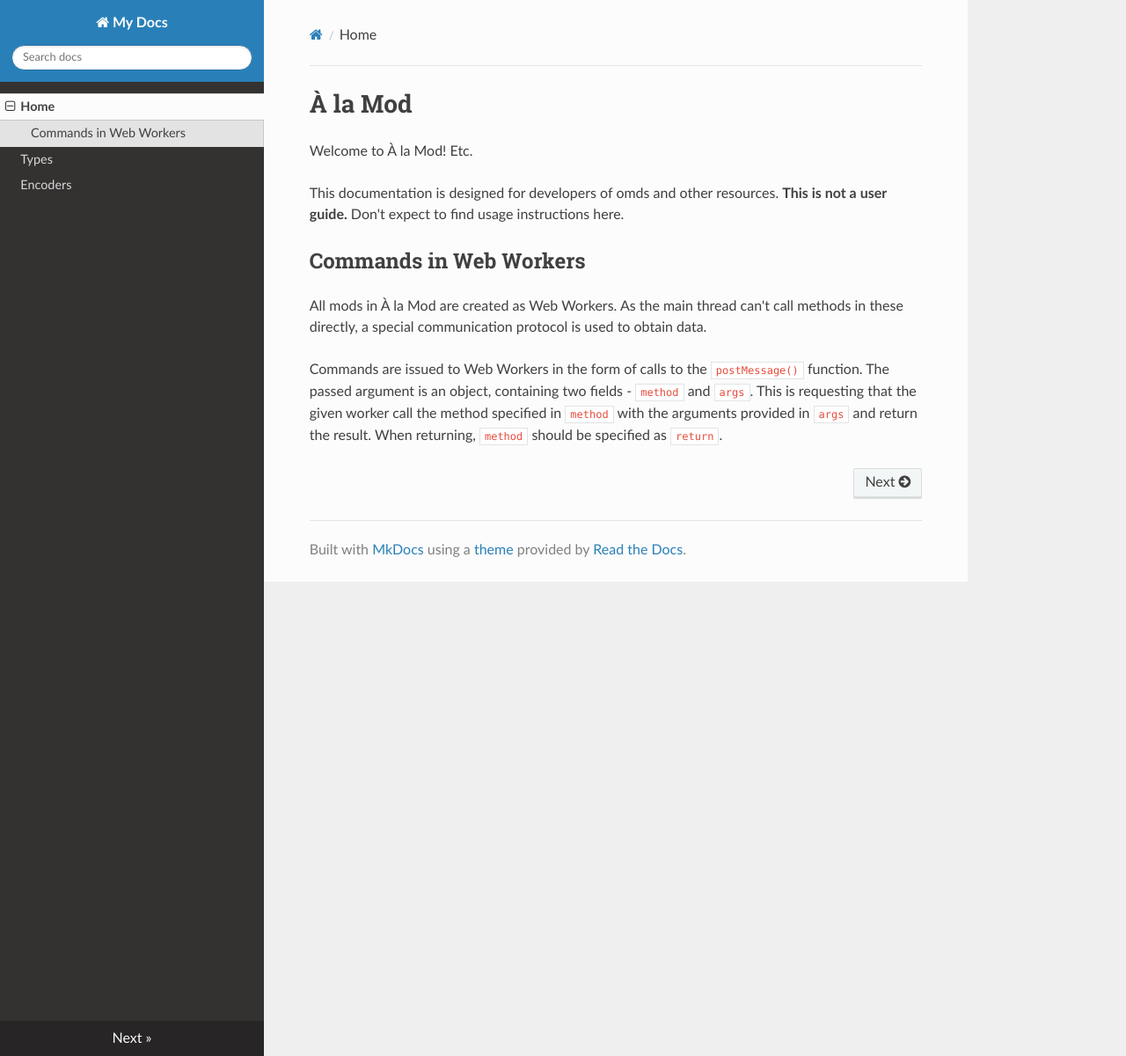
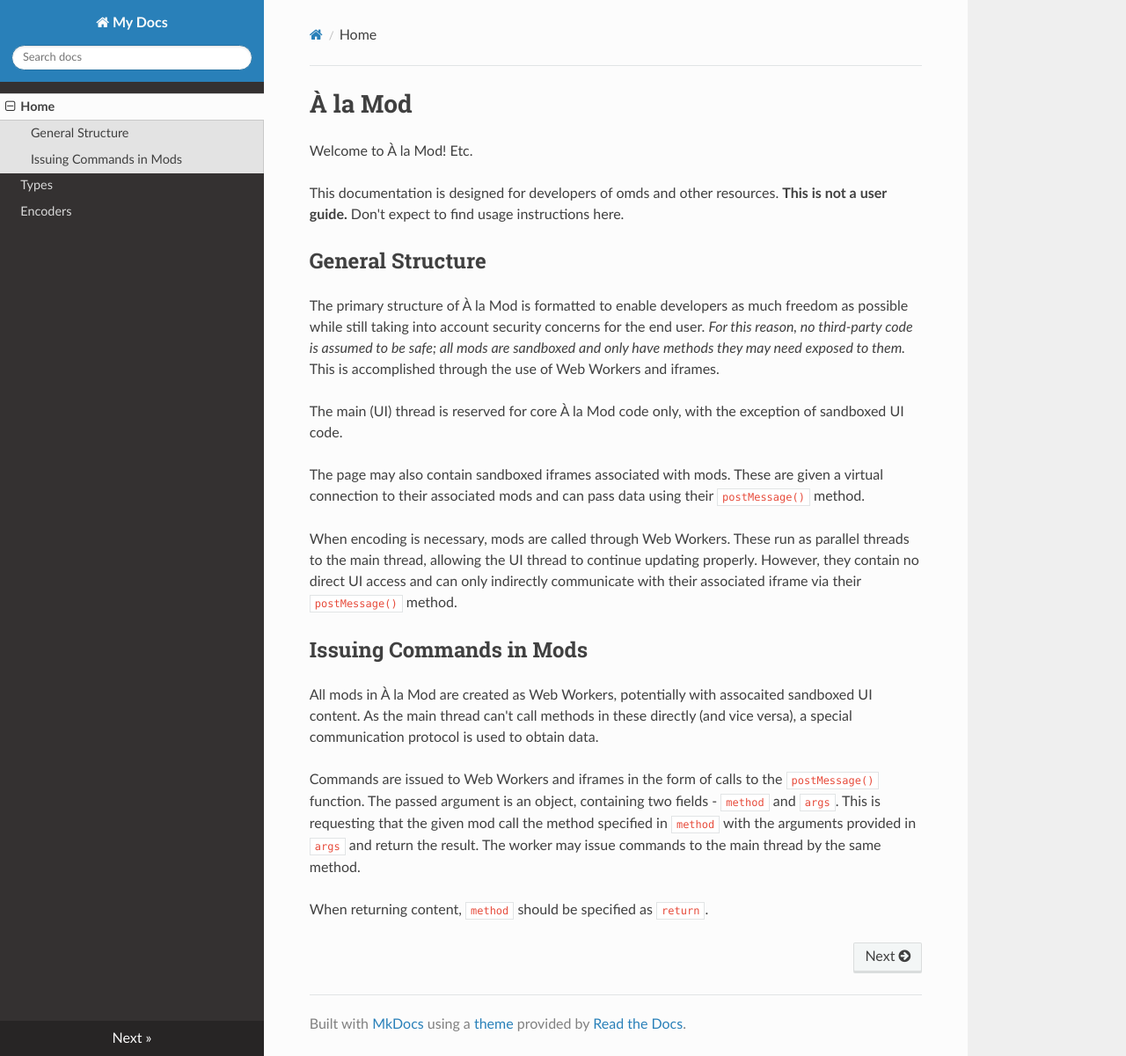
Before and after one commit to bluepichu/a-la-mod, an MkDocs documentation site: the page built from docs/index.md, in a window 1280 px wide and 1200 px high. Shown: the whole window at 88% size. Built offline with MkDocs 1.6.1, drawn with Linux system fonts in a browser that asks for light colours; nearby versions of some CDN libraries; old or Windows-style settings are respelled for this version of MkDocs.

Commit message:
Various minor updates

```diff
--- a/docs/index.md
+++ b/docs/index.md
@@ -4,8 +4,20 @@ Welcome to À la Mod!  Etc.
 
 This documentation is designed for developers of omds and other resources.  **This is not a user guide.**  Don't expect to find usage instructions here.
 
-## Commands in Web Workers
+## General Structure
 
-All mods in À la Mod are created as Web Workers.  As the main thread can't call methods in these directly, a special communication protocol is used to obtain data.
+The primary structure of À la Mod is formatted to enable developers as much freedom as possible while still taking into account security concerns for the end user.  *For this reason, no third-party code is assumed to be safe; all mods are sandboxed and only have methods they may need exposed to them.*  This is accomplished through the use of Web Workers and iframes.
 
-Commands are issued to Web Workers in the form of calls to the `postMessage()` function.  The passed argument is an object, containing two fields - `method` and `args`.  This is requesting that the given worker call the method specified in `method` with the arguments provided in `args` and return the result.  When returning, `method` should be specified as `return`.
+The main (UI) thread is reserved for core À la Mod code only, with the exception of sandboxed UI code.
+
+The page may also contain sandboxed iframes associated with mods.  These are given a virtual connection to their associated mods and can pass data using their `postMessage()` method.
+
+When encoding is necessary, mods are called through Web Workers.  These run as parallel threads to the main thread, allowing the UI thread to continue updating properly.  However, they contain no direct UI access and can only indirectly communicate with their associated iframe via their `postMessage()` method.
+
+## Issuing Commands in Mods
+
+All mods in À la Mod are created as Web Workers, potentially with assocaited sandboxed UI content.  As the main thread can't call methods in these directly (and vice versa), a special communication protocol is used to obtain data.
+
+Commands are issued to Web Workers and iframes in the form of calls to the `postMessage()` function.  The passed argument is an object, containing two fields - `method` and `args`.  This is requesting that the given mod call the method specified in `method` with the arguments provided in `args` and return the result.  The worker may issue commands to the main thread by the same method.
+
+When returning content, `method` should be specified as `return`.
```
